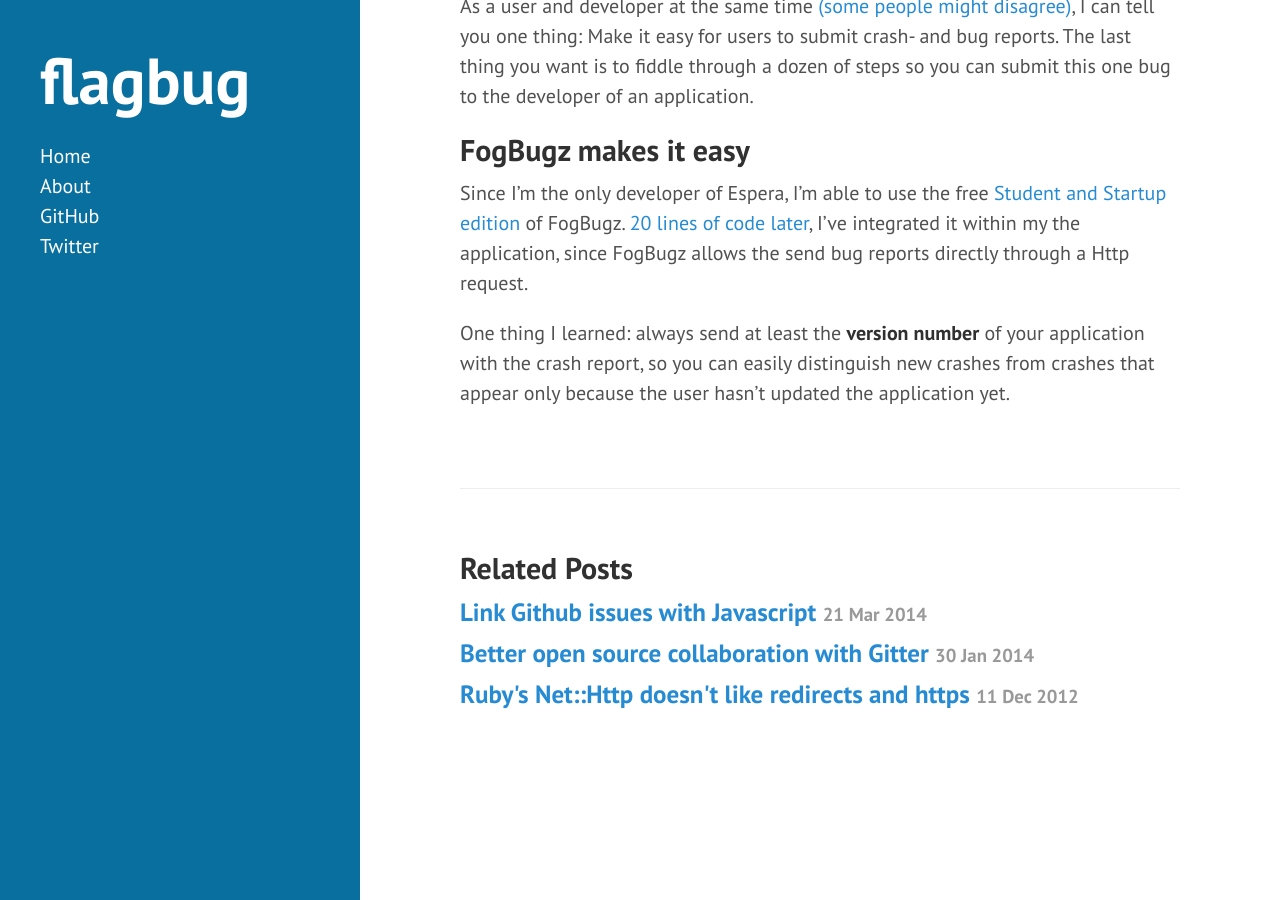
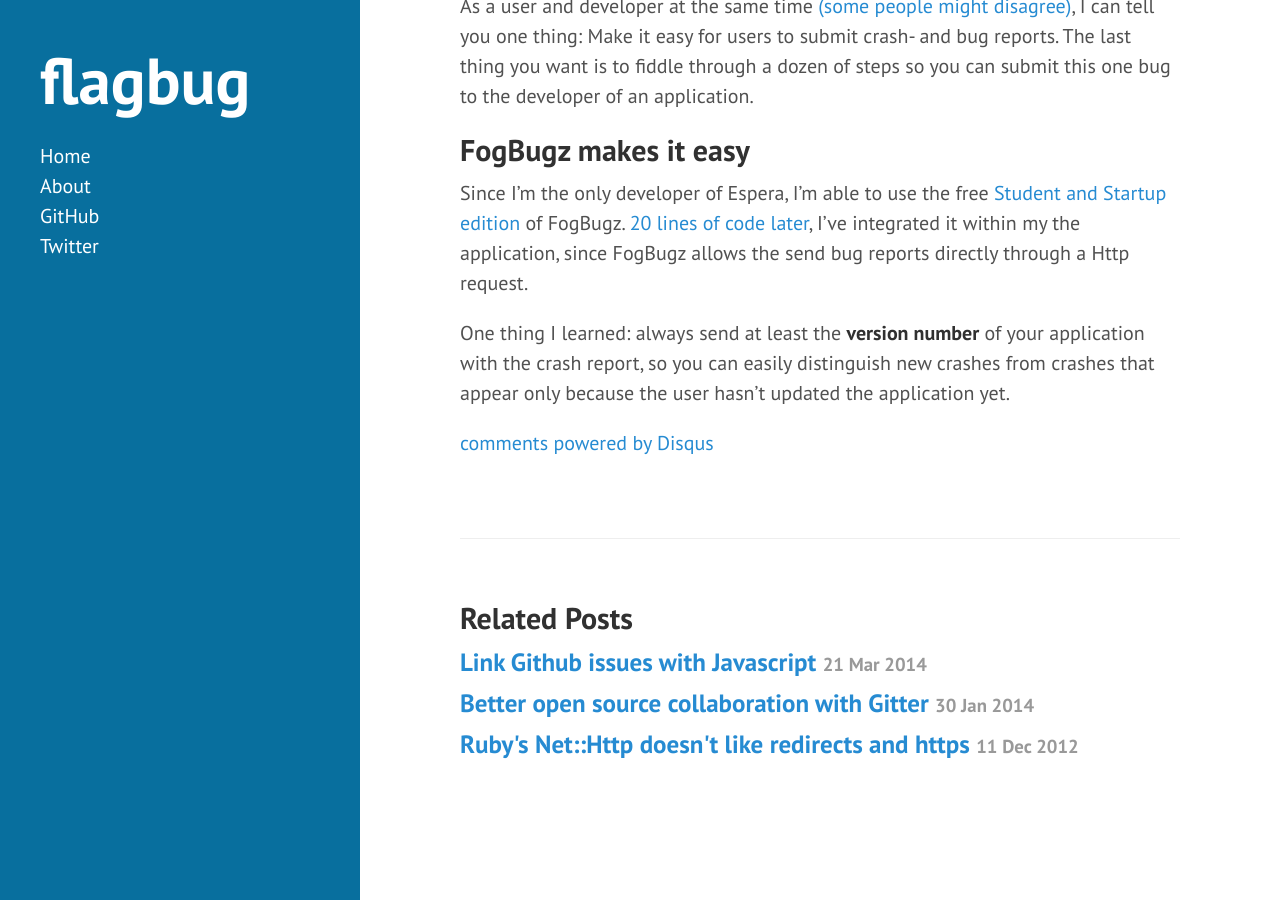
Before and after one commit to flagbug/flagbug.github.com, a Jekyll site: the page built from _posts/2012-12-07-crash-reports.md, in a window 1280 px wide and 900 px high, scrolled down 597 px. Built offline with Jekyll 4.4.1, drawn with Linux system fonts in a browser that asks for light colours; Markdown is read by kramdown in place of the engine named in the settings; comment, search, counter and statistics services are not loaded.

Commit message:
blarghljiaefaf

```diff
--- a/_layouts/post.html
+++ b/_layouts/post.html
@@ -6,7 +6,7 @@
   <h1 class="post-title">{{ page.title }}</h1>
   <span class="post-date">{{ page.date | date_to_string }}</span>
   {{ content }}
-  {% if post.comments %}
+  {% if page.comments %}
 	<div id="disqus_thread"></div>
 	<script type="text/javascript">
 		/* * * CONFIGURATION VARIABLES: EDIT BEFORE PASTING INTO YOUR WEBPAGE * * */
```
